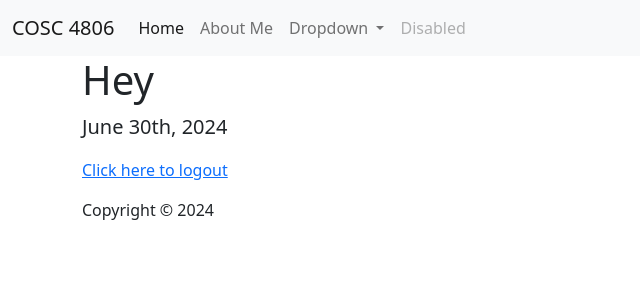
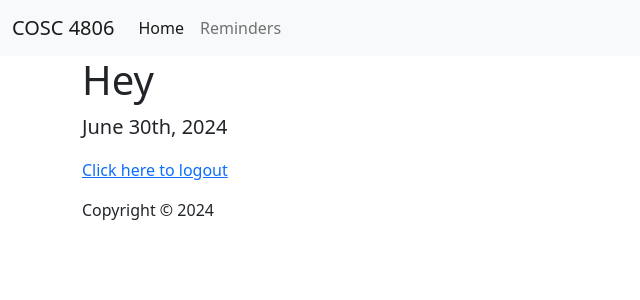
Before and after one commit to diSimply/cosc-4806-4, a PHP site: page /home in a window 1280 px wide. Shown: the top 300 px of the page, without its empty margins (0-640 px from the left). Run offline with PHP 8.4, Linux system fonts and the light colour scheme; the visitor is signed in with stand-in values (Sample User, id 1); data that the repository does not hold is empty.

Commit message:
Updated navbar to include link to reminders page

```diff
--- a/app/views/templates/header.php
+++ b/app/views/templates/header.php
@@ -27,21 +27,7 @@ if (!isset($_SESSION['auth'])) {
           <a class="nav-link active" aria-current="page" href="/home">Home</a>
         </li>
         <li class="nav-item">
-          <a class="nav-link" href="/about">About Me</a>
-        </li>
-        <li class="nav-item dropdown">
-          <a class="nav-link dropdown-toggle" href="#" id="navbarDropdown" role="button" data-bs-toggle="dropdown" aria-expanded="false">
-            Dropdown
-          </a>
-          <ul class="dropdown-menu" aria-labelledby="navbarDropdown">
-            <li><a class="dropdown-item" href="#">Action</a></li>
-            <li><a class="dropdown-item" href="#">Another action</a></li>
-            <li><hr class="dropdown-divider"></li>
-            <li><a class="dropdown-item" href="#">Something else here</a></li>
-          </ul>
-        </li>
-        <li class="nav-item">
-          <a class="nav-link disabled">Disabled</a>
+          <a class="nav-link" href="/reminders">Reminders</a>
         </li>
       </ul>
     </div>
```
